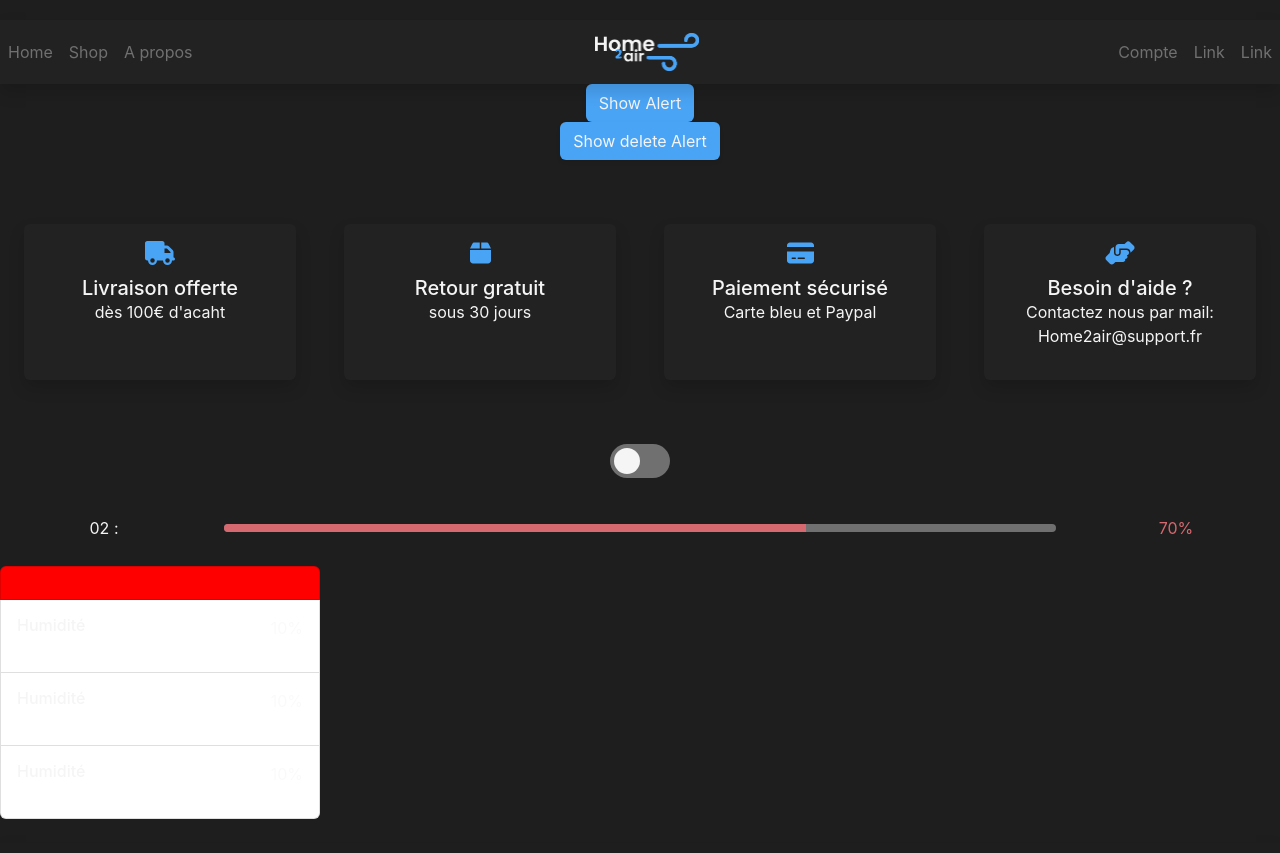
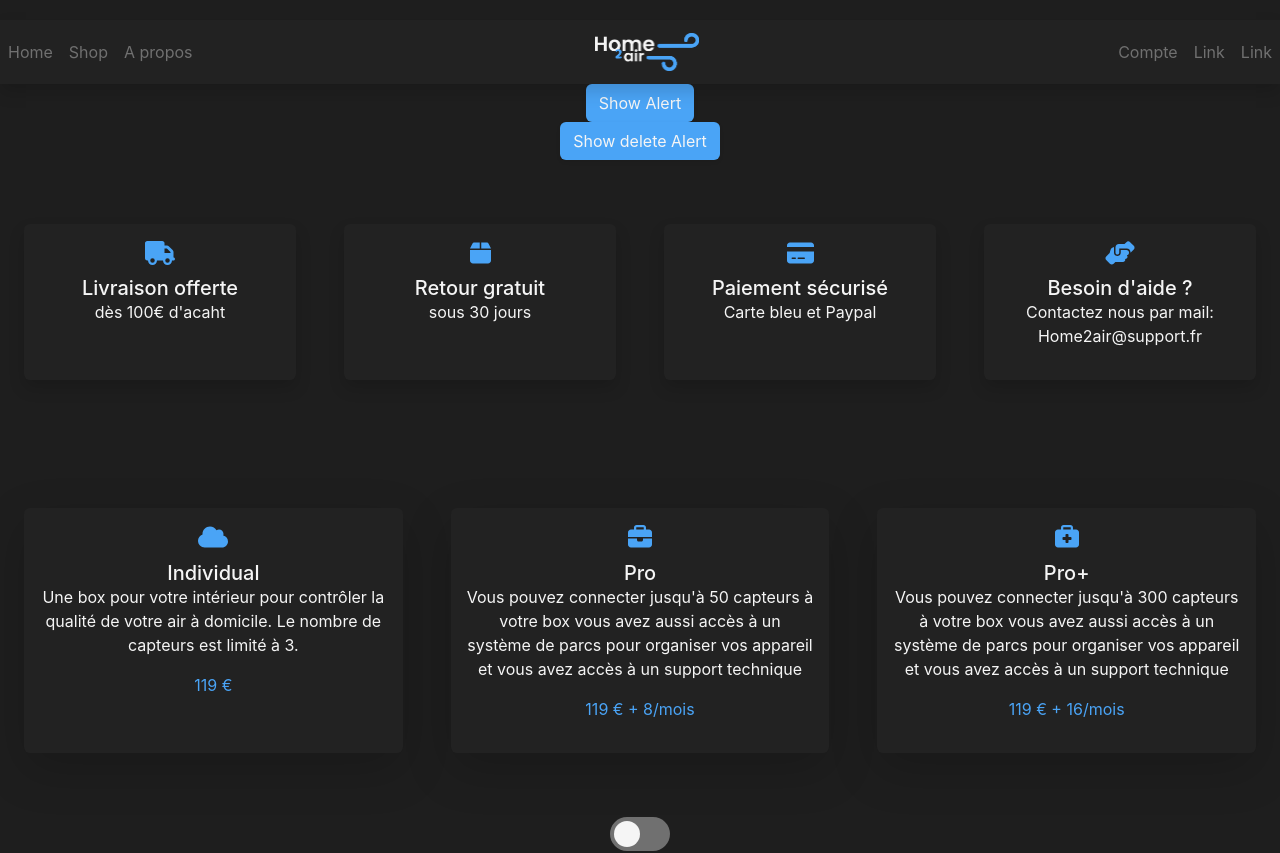
Before and after one commit to Arendlia/component, a React (Create React App) app: page / in a window 1280 px wide. Shown: the top 853 px of the page. Built offline with nearby package versions, Linux system fonts and the light colour scheme.

Commit message:
correction

```diff
--- a/src/App.js
+++ b/src/App.js
@@ -21,7 +21,7 @@ function App() {
       <Alerts alert="basic" textBtn="Show Alert" title="Titre" type= "success" text= "texttttt"/>
       <Alerts alert="delete" textBtn="Show delete Alert" title="Supprimer le compte ?"  position= "top-end" denyButton={true} denyButtonText = "Oui" textButton="Non"/>
       <CaseContener dataType = "reassuranceData"/>
-      <CaseContener dataType = "abonement"/>
+      <CaseContener dataType = "abonnement"/>
       <SwitchButton/>
       <Progresses width = {70} name = "02" successLimit = {33} dangerLimit = {66} />
       {/* <ProgressesCard/> */}
--- a/src/componants/case/case.scss
+++ b/src/componants/case/case.scss
@@ -30,7 +30,7 @@
 	}
 }
 
-.abonementCase{
+.abonnementCase{
     width: 33vh;
     margin-top: 5%;
     margin-bottom: 5%;
--- a/src/componants/case/case_contener.js
+++ b/src/componants/case/case_contener.js
@@ -19,9 +19,9 @@ function CaseContener(props) {
     }else if(props.dataType === "abonnement"){
         return (
             <div className="case-contenant d-flex justify-content-around mw-25">
-            {datas.abonement.map((data, index) => {
+            {datas.abonnement.map((data, index) => {
                 return (
-                <div className="abonementCase mx-4 card-body shadow-lg p-3 rounded" >
+                <div className="abonnementCase mx-4 card-body shadow-lg p-3 rounded" >
                     <Case data = {data} index = {index}/>
                 </div>
                 );
--- a/src/datas/data.json
+++ b/src/datas/data.json
@@ -5,7 +5,7 @@
           {"id": 3,"icon": "credit-card", "title": "Paiement sécurisé", "text": "Carte bleu et Paypal", "price": ""},
           {"id": 4,"icon": "handshake-angle", "title": "Besoin d'aide ?", "text": "Contactez nous par mail: Home2air@support.fr", "price": ""}
         ],
-    "abonement": [
+    "abonnement": [
         {"id": 1,"icon": "cloud", "title": "Individual", "text": "Une box pour votre intérieur pour contrôler la qualité de votre air à domicile. Le nombre de capteurs est limité à 3.", "price": "119 €"},
         {"id": 2,"icon": "briefcase", "title": "Pro", "text": "Vous pouvez connecter jusqu'à 50 capteurs à votre box  vous avez aussi accès à un système de parcs pour organiser vos appareil et vous avez accès à un support technique", "price": "119 € + 8/mois"},
         {"id": 3,"icon": "briefcase-medical", "title": "Pro+", "text": "Vous pouvez connecter jusqu'à 300 capteurs à votre box  vous avez aussi accès à un système de parcs pour organiser vos appareil et vous avez accès à un support technique", "price": "119 € + 16/mois"}
```
